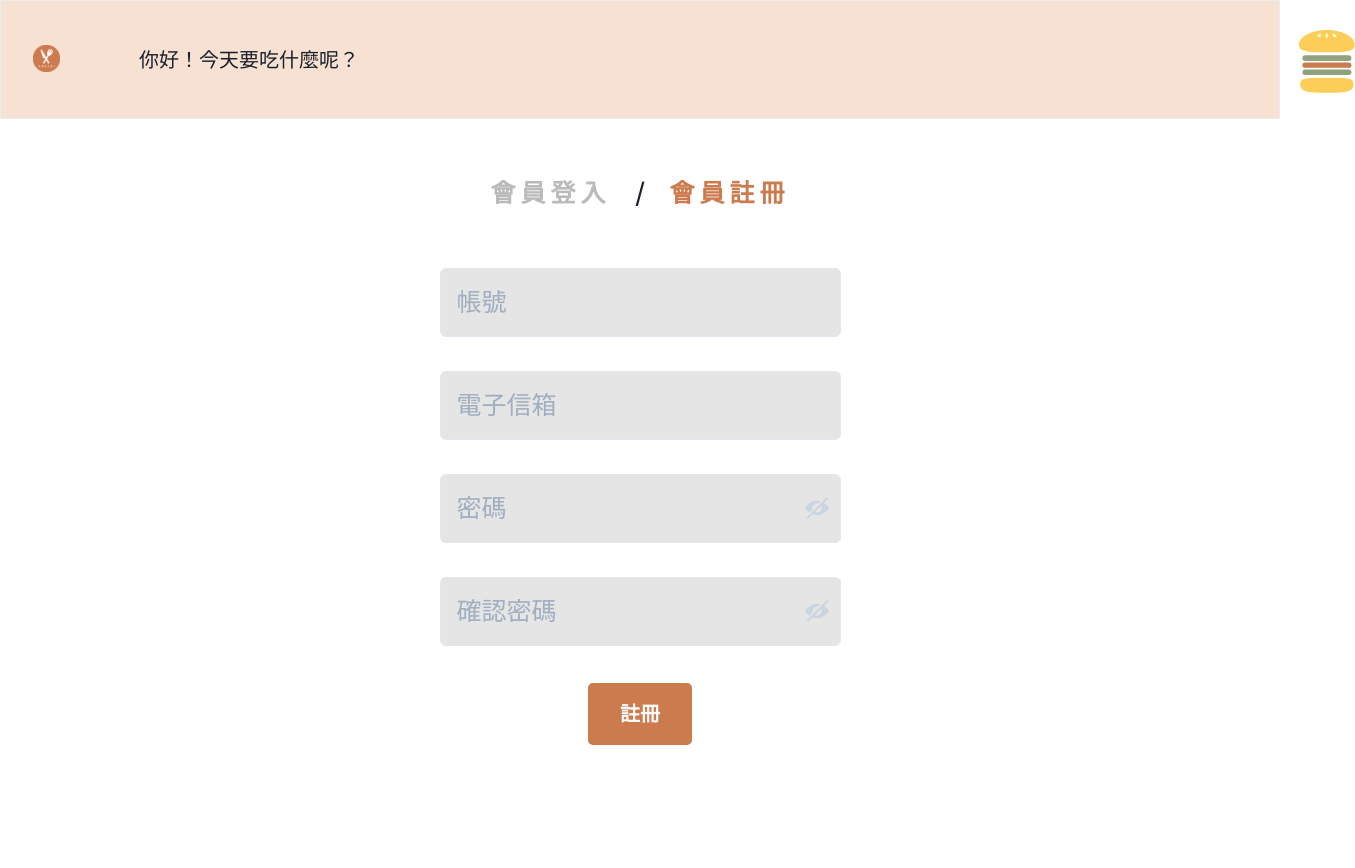
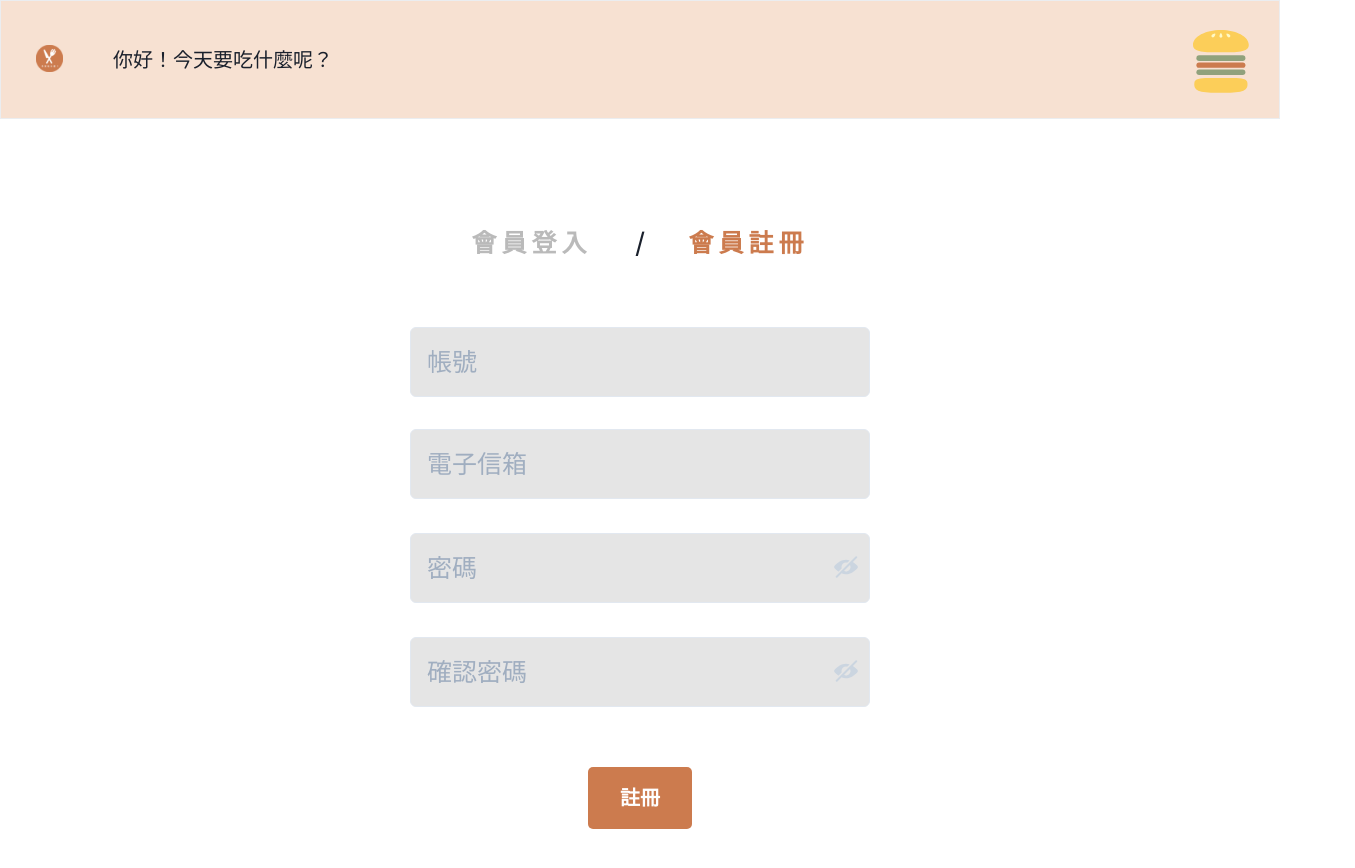
Before and after one commit to Evalin123/choose-restaurant, a React (Create React App) app: page /signup in a window 1280 px wide. Shown: the top 868 px of the page, 1355 px wide, since content can reach past the window. Before the commit the page ends 800 px from the top, so only its background shows below. Built offline with nearby package versions, Linux system fonts and the light colour scheme.

Commit message:
add container

```diff
--- a/src/components/cards/RestaurantCard.jsx
+++ b/src/components/cards/RestaurantCard.jsx
@@ -6,18 +6,19 @@ import {
 import styled from "styled-components";
 
 const StyledRestaurantCard = styled(Box)`
-  width: 238.71px;
-  height: 296px;
+  width: 224px;
+  height: 300px;
+  margin-right: 20px;
 
   .restaurant-img {
-    width: 238.71px;
-    height: 238.71px;
+    width: 224px;
+    height: 240px;
     object-fit: cover;
   }
 
   .restaurant-info {
-    width: 238.71px;
-    height: 57.29px;
+    width: 224px;
+    height: 60px;
     background-color: #E5E5E5;
     display: flex;
     justify-content: center;
--- /dev/null
+++ b/src/components/common/Container.jsx
@@ -0,0 +1,23 @@
+import React from 'react';
+import styled from 'styled-components';
+
+const StyledContainer = styled.div`
+  padding-left: 5%;
+  padding-right: 5%;
+  padding-bottom: 80px;
+  height: 100%;
+  width: 100%;
+  display: flex;
+  flex-direction: column;
+  align-items: center;
+`
+
+const Container = ({ children }) => {
+  return (
+    <StyledContainer className="container">
+      {children}
+    </StyledContainer>
+  )
+}
+
+export default Container
--- a/src/components/common/Header.jsx
+++ b/src/components/common/Header.jsx
@@ -6,7 +6,7 @@ import {
   useDisclosure,
   Drawer,
   DrawerOverlay,
-  DrawerContent
+  DrawerContent,
 } from "@chakra-ui/react"
 
 import Sidebar from "./Sidebar";
@@ -17,20 +17,27 @@ const StyledPageHeader = styled.div`
   border: 1px solid rgb(235, 237, 240);
   width: 100%;
   height: 119px;
+  padding: 0px 35px 0px 35px;
   display: flex;
   flex-direction: row;
+  justify-content: space-between;
   align-items: center;
   background: #F7E1D2;
+
+  .logo-session {
+    display: flex;
+    flex-direction: row;
+    justify-content: space-between;
+    align-items: center;
+  }
 
   .home-btn {
     border-radius: 50%;
     width: 77px;
     height: 77px;
-    margin-left: 32px;
   }
 
   p {
-    margin-left: 29px;
     font-size: 20px;
     font-family: 'Fira Sans', sans-serif;
   }
@@ -38,7 +45,6 @@ const StyledPageHeader = styled.div`
   .sign-in-btn {
     width: 104px;
     height: 62px;
-    left: 680px;
     font-family: 'Roboto';
     font-size: 20px;
   }
@@ -46,7 +52,6 @@ const StyledPageHeader = styled.div`
   .sign-up-btn {
     width: 104px;
     height: 62px;
-    left: 700px;
     font-family: 'Roboto';
     font-size: 20px;
   }
@@ -54,12 +59,6 @@ const StyledPageHeader = styled.div`
   .hamberger-btn {
     width: 51px;
     height: 60px;
-    left: 940px;
-  }
-
-  @media(max-width: 390px) {
-    width: 100%;
-    height: 44px;
   }
 `
 
@@ -70,6 +69,7 @@ const Header = () => {
 
   return (
     <StyledPageHeader>
+      <div className="logo-session">
         <IconButton
           className="home-btn"
           variant="unstyled"
@@ -83,7 +83,7 @@ const Header = () => {
         >
         </IconButton>
         <p>你好！今天要吃什麼呢？</p>
-      <div>
+      </div>
       <IconButton
         className="hamberger-btn"
         variant="unstyled"
@@ -106,7 +106,6 @@ const Header = () => {
           </DrawerContent>
         </DrawerOverlay>
       </Drawer>
-      </div>
     </StyledPageHeader>
   )
 }
--- a/src/components/common/Sidebar.jsx
+++ b/src/components/common/Sidebar.jsx
@@ -8,16 +8,24 @@ import styled from "styled-components";
 const StyledSidebar = styled.div`
   border: 1px solid rgb(235, 237, 240);
   height: 100vh;
-  width: 300px;
+  width: 334px;
+  padding: 120px 0px 100px 0px;
   background-color: #717A65;
   display: flex;
   flex-direction: column;
+  justify-content: space-between;
+  align-items: center;
+
+  .userinfo {
+    width: 100%;
+    height: 80px;
+    display: flex;
+    flex-direction: column;
+    justify-content: center;
+    align-items: center;
+  }
 
   .username {
-    width: 300px;
-    height: 67px;
-    margin-top: 55px;
-    margin-left: 31%;
     font-family: Fira Sans;
     font-style: normal;
     font-weight: bold;
@@ -26,44 +34,67 @@ const StyledSidebar = styled.div`
     color: #FFFFFF;
   }
 
+  .useremail {
+    font-family: Fira Sans;
+    font-style: normal;
+    font-weight: normal;
+    font-size: 25px;
+    line-height: 30px;
+    display: flex;
+    align-items: center;
+    text-align: center;
+    color: #FFFFFF;
+  }
+
   Button {
-    width: 300px;
-    height: 67px;
-    margin-top: 50px;
+    width: 100%;
+    height: 80px;
     font-family: Roboto;
-    font-size: 20px;
+    font-style: normal;
+    font-weight: normal;
+    font-size: 25px;
     line-height: 23px;
     color: #FFFFFF;
     border: none;
   }
-  Button.first-btn {
-    margin-top: 55px;
+  Button:hover {
+    background-color: #E5E5E5;
+    color: #717A65;
   }
 `
 
 const Sidebar = () => {
   const history = useHistory();
   const UserName = localStorage.getItem("UserName");
+  const UserEmail = localStorage.getItem("UserEmail");
   console.log("User: ", UserName);
   const [userName, setUserName] = useState("")
+  const [userEmail, setUserEmail] = useState("")
 
   useEffect(() => {
-    if (UserName) {
-      setUserName(UserName)
+    if (UserName && UserEmail) {
+      setUserName(UserName);
+      setUserEmail(UserEmail);
     }
     else {
-      setUserName("")
+      setUserName("");
+      setUserEmail("");
     }
-  }, [UserName])
+  }, [UserName, UserEmail])
 
   return (
     <StyledSidebar>
       {
         userName !== "" ?
-          <p className="username">{userName}</p> :
+          <div className="userinfo">
+            <p align="center" className="username">{userName}</p>
+            <p align="center" className="useremail">{userEmail}</p>
+          </div>
+          :
           <Button
             className="first-btn"
-            variant="unstyled"
+            variant="ghost"
+            borderRadius="0px"
             onClick={() => { history.push("/signup") }}
             _focus={{ bg: "#CC7B4E", borderRadius: "0px" }}
           >
@@ -71,14 +102,16 @@ const Sidebar = () => {
         </Button>
       }
       <Button
-        variant="unstyled"
+        variant="ghost"
+        borderRadius="0px"
         _focus={{ bg: "#CC7B4E", borderRadius: "0px" }}
         onClick={() => { history.push("/restaurantList") }}
       >
         造訪過的餐廳
       </Button>
       <Button
-        variant="unstyled"
+        variant="ghost"
+        borderRadius="0px"
         _focus={{ bg: "#CC7B4E", borderRadius: "0px" }}
         onClick={() => { history.push("/lockedPage") }}
       >
@@ -86,13 +119,15 @@ const Sidebar = () => {
       </Button>
       <Button
         onClick={() => { history.push("/blackList") }}
-        variant="unstyled"
+        variant="ghost"
+        borderRadius="0px"
         _focus={{ bg: "#CC7B4E", borderRadius: "0px" }}
       >
         黑名單餐廳
       </Button>
       <Button
-        variant="unstyled"
+        variant="ghost"
+        borderRadius="0px"
         _focus={{ bg: "#CC7B4E", borderRadius: "0px" }}
         onClick={() => { history.push("/about") }}
       >
@@ -100,7 +135,8 @@ const Sidebar = () => {
       </Button>
       {userName === "" ? <></> :
         <Button
-          variant="unstyled"
+          variant="ghost"
+          borderRadius="0px"
           _focus={{ bg: "#CC7B4E", borderRadius: "0px" }}
           onClick={() => {
             localStorage.removeItem("UserName");
--- a/src/pages/AboutPage.jsx
+++ b/src/pages/AboutPage.jsx
@@ -5,34 +5,42 @@ import {
 } from "@chakra-ui/react";
 
 const StyledAboutPage = styled.div`
-  display: flex;
   width: 100%;
   height: 100%;
   top: 120px;
 
+  .container {
+    padding-top: 100px;
+    padding-left: 10%;
+    padding-right: 10%;
+    padding-bottom: 80px;
+    height: 100%;
+    width: 100%;
+    display: flex;
+    flex-direction: row;
+    justify-content: space-around;
+    align-items: center;
+  }
+
   .logo-session {
-    width: 240px;
-    height: 240px;
-    margin-top: 117px;
-    margin-left: 170px;
+    width: 224px;
+    height: 224px;
   }
 
   .logo {
-    width: 240px;
-    height: 240px;
+    width: 224px;
+    height: 224px;
   }
 
   .about-session {
-    width: 781px;
+    width: 830px;
     height: 100%;
-    margin-top: 117px;
-    margin-left: 78px;
     display: flex;
     flex-direction: column;
   }
 
   .title {
-    width: 781px;
+    width: 100%;
     height: 120px;
     font-family: Roboto;
     font-weight: bold;
@@ -43,40 +51,40 @@ const StyledAboutPage = styled.div`
   }
 
   .content {
-    width: 733px;
-    height: 188px;
+    width: 100%;
+    height: 150px;
+    margin-top: 10px;
     font-family: Roboto;
-    font-size: 25px;
+    font-size: 20px;
     line-height: 37px;
     color: #131313;
   }
 
   .creater-session {
-    width: 730px;
-    height: 60px;
+    width: 85%;
+    height: 70px;
     margin-top: 80px;
     display: flex;
     justify-content: space-between;;
   }
 
   .creater-info {
-    width: 320px;
+    width: 100%;
     display: flex;
     justify-content: space-between;
     align-items: center;
   }
 
-  .creater-introduce {
-    width: 291px;
-    height: 90px;
-    margin-left: 25px;
-    display: flex;
-    flex-direction: column;
-  }
-
   .creater-avatar {
     width: 55px;
     height: 55px;
+  }
+
+  .creater-introduce {
+    width: 270px;
+    height: 90px;
+    display: flex;
+    flex-direction: column;
   }
 
   .creater-name {
@@ -102,14 +110,14 @@ const StyledAboutPage = styled.div`
 const AboutPage = () => {
   return (
     <StyledAboutPage>
+      <div className="container">
         <div className="logo-session">
           <Avatar className="logo" src="https://bit.ly/broken-link" />
         </div>
         <div className="about-session">
           <h1 className="title">關於今天吃什麼？</h1>
           <p className="content" align="left">
-          你和三五好友逛街逛累了，一夥人卻想不出要吃甚麼餐廳。<br />
-          應該都曾有這樣的困擾吧？於是「今天吃甚麼？」應運而生。<br />
+            你和三五好友逛街逛累了，一夥人卻想不出要吃甚麼餐廳。應該都曾有這樣的困擾吧？於是「今天吃甚麼？」應運而生。<br />
             這是一個蒐羅位於信義區百貨公司中、平價、適合與朋友聚餐聊天的餐廳隨選網站，將會隨機推薦一家餐廳，請沒有太多考慮、不受網路評價左右，和朋友一起走進去，來場隨性的美食小冒險吧！
           </p>
           <div className="creater-session">
@@ -129,6 +137,7 @@ const AboutPage = () => {
             </div>
           </div>
         </div>
+      </div>
     </StyledAboutPage>
   )
 }
--- a/src/pages/HomePage.jsx
+++ b/src/pages/HomePage.jsx
@@ -4,21 +4,21 @@ import styled from "styled-components";
 import { Button } from "@chakra-ui/react"
 
 import RestaurantCard from "../components/cards/RestaurantCard";
+import Container from "../components/common/Container";
 import { getRestaurant } from "../utils";
 
 const StyledHomePage = styled.div`
-  height: 781px;
+  height: 100%;
   width: 100%;
   top: 120px;
-  display: flex;
-  flex-direction: column;
-  justify-content: center;
+
+  .container {
+    padding-top: 60px;
+  }
 
   .title {
-    width: 626px;
-    height: 120px;
-    margin-left: 115px;
-    margin-top: 40px;
+    width: 100%;
+    height: 90px;
     font-family: Roboto;
     font-weight: bold;
     font-size: 80px;
@@ -28,33 +28,36 @@ const StyledHomePage = styled.div`
   }
 
   .content {
-    width: 525px;
-    height: 75px;
-    margin-left: 137px;
+    width: 100%;
+    height: 90px;
+    margin-top: 20px;
     display: flex;
     flex-direction: column;
-    align-items: start;
+    justify-content: center;
+    align-items: center;
   }
   .content p {
     font-family: Roboto;
-    font-size: 25px;
+    font-size: 20px;
     line-height: 37px;
     color: #6B6B6B;
   }
 
   .restaurant-session {
-    width: 1029.84px;
+    width: 100%;
+    height: 300px;
+    margin-top: 40px;
+    margin-bottom: 40px;
     display: flex;
-    margin-left: 137px;
-    margin-top: 47px;
-    justify-content: space-between;
+    flex-direction: row;
+    justify-content: center;
+    align-items: center;
+    flex-wrap: wrap;
   }
 
   .btn {
-    width: 161px;
+    width: 224px;
     height: 62px;
-    left: 639px;
-    top: 30px;
     background-color: #CC7B4E;
     border-radius: 5px;
     font-family: Roboto;
@@ -81,7 +84,8 @@ const HomePage = () => {
 
   return (
     <StyledHomePage>
-      <h1 className="title">今天吃什麼？</h1>
+      <Container className="container">
+        <h1 className="title" align="center">今天吃什麼？</h1>
         <div className="content">
           <p>逛街逛累了不知道要吃甚麼嗎？</p>
           <p>快來隨機選選你和朋友們的聚餐要去吃甚麼吧！</p>
@@ -90,7 +94,7 @@ const HomePage = () => {
           <RestaurantCard name="健康飲食" img="https://images.pexels.com/photos/2097090/pexels-photo-2097090.jpeg?auto=compress&cs=tinysrgb&dpr=2&h=750&w=1260" />
           <RestaurantCard name="義大利麵" img="https://images.pexels.com/photos/1279330/pexels-photo-1279330.jpeg?auto=compress&cs=tinysrgb&dpr=2&h=750&w=1260" />
           <RestaurantCard name="美式餐廳" img="https://images.pexels.com/photos/327158/pexels-photo-327158.jpeg?auto=compress&cs=tinysrgb&dpr=2&h=750&w=1260" />
-        <RestaurantCard name="亞洲料理" img="https://images.pexels.com/photos/1437590/pexels-photo-1437590.jpeg?auto=compress&cs=tinysrgb&dpr=2&h=750&w=1260" />
+          <RestaurantCard mr={-20} name="亞洲料理" img="https://images.pexels.com/photos/1437590/pexels-photo-1437590.jpeg?auto=compress&cs=tinysrgb&dpr=2&h=750&w=1260" />
         </div>
         <Button
           variant="unstyled"
@@ -100,6 +104,7 @@ const HomePage = () => {
         >
           今天吃什麼
         </Button>
+      </Container>
     </StyledHomePage>
   )
 }
--- a/src/pages/SigninPage.jsx
+++ b/src/pages/SigninPage.jsx
@@ -9,31 +9,34 @@ import {
   Button
 } from "@chakra-ui/react";
 import { ViewIcon, ViewOffIcon } from "@chakra-ui/icons";
+import styled from "styled-components";
 
-import styled from "styled-components";
+import Container from "../components/common/Container"
 import { signin } from "../utils";
 
 const StyledSignup = styled.div`
   height: 100%;
   width: 100%;
-  top: 119px;
-  display: flex;
-  flex-direction: column;
-  justify-content: center;
-  align-items: center;
+  top: 120px;
+
+  .container {
+    padding-top: 100px;
+  }
 
   .input-section {
-    height: 60%;
-    width: 50%;
+    height: 100%;
+    width: 500px;
     display: flex;
     flex-direction: column;
     justify-content: space-between;
     align-items: center;
-    margin-top: 50px;
   }
 
   .sign-btn-group {
+    width: 70%;
     display: flex;
+    flex-direction: row;
+    justify-content: space-between;
     align-items: center;
   }
 
@@ -53,25 +56,12 @@ const StyledSignup = styled.div`
 
   .choose-p {
     font-size: 28px;
-    margin-left: 18px;
-    margin-right: 18px;
   }
 
   .account-input {
-    width: 401px;
-    height: 69px;
-    margin-top: 51px;
-    font-family: Roboto;
-    font-size: 25px;
-    line-height: 37px;
-    background: #E5E5E5;
-    border-radius: 5px;
-  }
-
-  .email-input {
-    width: 401px;
-    height: 69px;
-    margin-top: 34px;
+    width: 460px;
+    height: 70px;
+    margin-top: 60px;
     font-family: Roboto;
     font-size: 25px;
     line-height: 37px;
@@ -80,9 +70,9 @@ const StyledSignup = styled.div`
   }
 
   .psd-input-group {
-    width: 401px;
-    height: 69px;
-    margin-top: 34px;
+    width: 460px;
+    height: 70px;
+    margin-top: 40px;
     background: #E5E5E5;
     border-radius: 5px;
   }
@@ -98,9 +88,9 @@ const StyledSignup = styled.div`
   }
 
   .submit-btn {
-    width: 104px;
+    width: 110px;
     height: 62px;
-    margin-top: 137px;
+    margin-top: 100px;
     background-color: #CC7B4E;
     border-radius: 5px;
     font-family: Roboto;
@@ -139,6 +129,7 @@ const Signin = () => {
 
   return (
     <StyledSignup>
+      <Container className="container">
         <Box className="input-section">
           <div className="sign-btn-group">
             <Button
@@ -178,6 +169,7 @@ const Signin = () => {
               <IconButton
                 h="1.75rem"
                 variant="unstyled"
+                _focus={{ border: 'none' }}
                 onClick={handleClick}
                 icon={
                   show ? (
@@ -198,6 +190,7 @@ const Signin = () => {
             登入
           </Button>
         </Box>
+      </Container>
     </StyledSignup>
   );
 };
--- a/src/pages/SignupPage.jsx
+++ b/src/pages/SignupPage.jsx
@@ -7,39 +7,36 @@ import {
   IconButton,
   Box,
   Button,
-  AlertDialog,
-  AlertDialogOverlay,
-  AlertDialogContent,
-  AlertDialogBody,
-  AlertDialogFooter,
-  useDisclosure
 } from "@chakra-ui/react";
 import { ViewIcon, ViewOffIcon } from "@chakra-ui/icons";
+import styled from "styled-components";
 
-import styled from "styled-components";
+import Container from "../components/common/Container";
 import { signup } from "../utils";
 
 const StyledSignup = styled.div`
   height: 100%;
   width: 100%;
-  top: 119px;
-  display: flex;
-  flex-direction: column;
-  justify-content: center;
-  align-items: center;
+  top: 120px;
+
+  .container {
+    padding-top: 100px;
+  }
 
   .input-section {
-    height: 60%;
-    width: 50%;
+    height: 100%;
+    width: 500px;
     display: flex;
     flex-direction: column;
     justify-content: space-between;
     align-items: center;
-    margin-top: 50px;
   }
 
   .sign-btn-group {
+    width: 70%;
     display: flex;
+    flex-direction: row;
+    justify-content: space-between;
     align-items: center;
   }
 
@@ -59,14 +56,12 @@ const StyledSignup = styled.div`
 
   .choose-p {
     font-size: 28px;
-    margin-left: 18px;
-    margin-right: 18px;
   }
 
   .account-input {
-    width: 401px;
-    height: 69px;
-    margin-top: 51px;
+    width: 460px;
+    height: 70px;
+    margin-top: 60px;
     font-family: Roboto;
     font-size: 25px;
     line-height: 37px;
@@ -74,9 +69,9 @@ const StyledSignup = styled.div`
   }
 
   .email-input {
-    width: 401px;
-    height: 69px;
-    margin-top: 34px;
+    width: 460px;
+    height: 70px;
+    margin-top: 32px;
     font-family: Roboto;
     font-size: 25px;
     line-height: 37px;
@@ -84,8 +79,8 @@ const StyledSignup = styled.div`
   }
 
   .psd-input-group {
-    width: 401px;
-    height: 69px;
+    width: 460px;
+    height: 70px;
     margin-top: 34px;
   }
   .psd-input-group input {
@@ -103,7 +98,7 @@ const StyledSignup = styled.div`
   .submit-btn {
     width: 104px;
     height: 62px;
-    margin-top: 37px;
+    margin-top: 60px;
     background-color: #CC7B4E;
     border-radius: 5px;
     font-family: Roboto;
@@ -111,39 +106,12 @@ const StyledSignup = styled.div`
     line-height: 23px;
     color: #FFFFFF;
   }
-
-  .submit-alert {
-    width: 334px;
-    height: 233px;
-    background: #FFFFFF;
-    border-radius: 5px;
-    display: flex;
-    justify-content: center;
-  }
-  .alert-header {
-    margin-left: 15px;
-    margin-top: 34px;
-    display: flex;
-    justify-content: center;
-  }
-  .alert-btn {
-    background-color: #131313;
-    border-radius: 5px;
-    font-family: Roboto;
-    font-weight: bold;
-    font-size: 20px;
-    line-height: 23px;
-    color: #FFFFFF;
-  }
-
 `;
 
 const Signup = () => {
   const [show, setShow] = React.useState(false);
   const handleClick = () => setShow(!show);
   const history = useHistory();
-  const { isOpen, onOpen, onClose } = useDisclosure()
-  const cancelRef = React.useRef()
 
   const [user, setUser] = useState({
     UserName: "",
@@ -163,8 +131,8 @@ const Signup = () => {
     if (confirmPassword === user.Password) {
       signup(user)
         .then(res => {
-          onOpen();
-          return res
+          history.push('/');
+          return res;
         })
         .catch(err => {
           alert("登入失敗");
@@ -178,6 +146,7 @@ const Signup = () => {
 
   return (
     <StyledSignup>
+      <Container className="container">
         <Box className="input-section">
           <div className="sign-btn-group">
             <Button
@@ -268,33 +237,8 @@ const Signup = () => {
           >
             註冊
           </Button>
-        <AlertDialog
-          motionPreset="slideInBottom"
-          leastDestructiveRef={cancelRef}
-          onClose={onClose}
-          isOpen={isOpen}
-          isCentered
-        >
-          <AlertDialogOverlay />
-          <AlertDialogContent className="submit-alert">
-            <AlertDialogBody fontSize="lg" fontWeight="bold" mb="1rem">
-              成功加入<br />吃甚麼會員囉
-            </AlertDialogBody>
-            <AlertDialogFooter>
-              <Button
-                colorScheme="#131313;"
-                ref={cancelRef}
-                onClick={() => {
-                  onClose();
-                  history.push("/")
-                }}
-              >
-                趕緊來登入
-            </Button>
-            </AlertDialogFooter>
-          </AlertDialogContent>
-        </AlertDialog>
         </Box>
+      </Container>
     </StyledSignup>
   );
 };
--- a/src/utils.js
+++ b/src/utils.js
@@ -14,6 +14,7 @@ export const signup = async (user) => {
   };
   const records = await axios.post('https://api.airtable.com/v0/appF72A7qd3ePlXLJ/Users', userData, config);
   localStorage.setItem("UserName", records.data.fields.UserName);
+  localStorage.setItem("UserEmail", records.data.fields.UserEmail);
   localStorage.setItem("UserId", records.data.id);
   return records.data.fields;
 };
@@ -27,21 +28,11 @@ export const signin = async (user) => {
   const config = {
     headers: { Authorization: Authorization }
   };
-  const { data } = await axios.get('https://api.airtable.com/v0/appF72A7qd3ePlXLJ/Users', config);
-  let record = {};
-  data.records.filter((record) => {
-    if (record.fields.UserName === userData.UserName && record.fields.Password === userData.Password) {
-      localStorage.setItem("UserName", record.fields.UserName);
-      localStorage.setItem("UserId", record.id);
-      record = {
-        UserName: record.fields.UserName,
-        Password: record.fields.Password,
-        id: record.id
-      }
-      return true
-    }
-    return false;
-  })
+  const { data } = await axios.get(`https://api.airtable.com/v0/appF72A7qd3ePlXLJ/Users?filterByFormula=AND(%7BUserName%7D%3D'${userData.UserName}'%2C%7BPassword%7D%3D'${userData.Password}')`, config);
+  let record = data.records[0];
+  localStorage.setItem("UserName", record.fields.UserName);
+  localStorage.setItem("UserEmail", record.fields.Email);
+  localStorage.setItem("UserId", record.id);
   return record;
 }
 
```
Also changed, not shown: 1 other file (tests, documents, lock files or other folders). Lines whose indentation alone changed are shown as unchanged.
